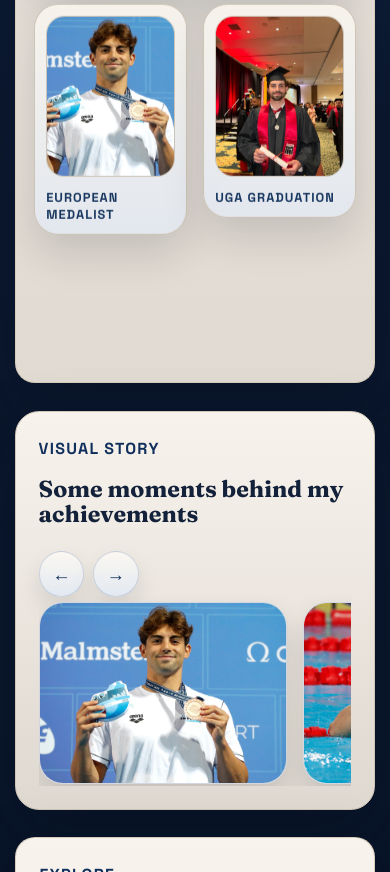
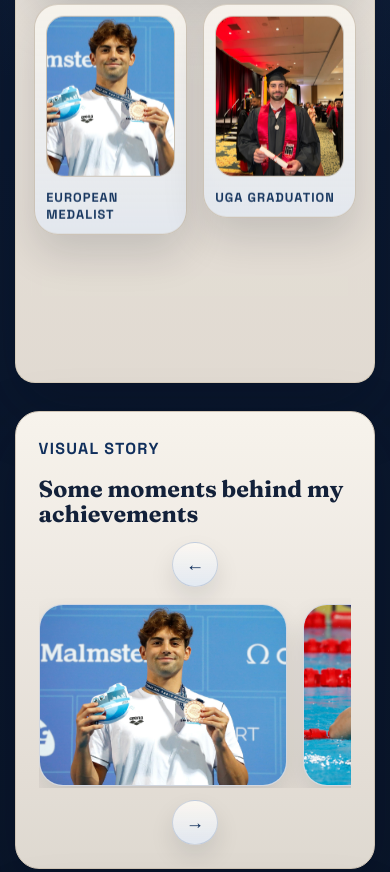
Before and after one commit to Kris1807/Personal-Website, a plain HTML site: page index.html in a window 390 px wide. Shown: the part 1128-2000 px from the top of the page. Drawn offline with Linux system fonts and the light colour scheme.

Commit message:
Move roller controls beside galleries

```diff
--- a/index.html
+++ b/index.html
@@ -52,23 +52,21 @@
     </section>
 
     <section class="card story-strip-card">
-      <div class="story-strip-header marquee-header">
       <div class="section-heading">
         <p class="eyebrow">Visual Story</p>
         <h2>Some moments behind my achievements</h2>
       </div>
-        <div class="marquee-controls" aria-label="Visual story controls">
-          <button type="button" class="marquee-control" data-direction="-1" aria-label="Scroll visual story backward">&larr;</button>
-          <button type="button" class="marquee-control" data-direction="1" aria-label="Scroll visual story forward">&rarr;</button>
-        </div>
-      </div>
 
+      <div class="marquee-stage">
+        <button type="button" class="marquee-control marquee-control-side marquee-control-prev" data-direction="-1" aria-label="Scroll visual story backward">&larr;</button>
         <div class="story-strip-viewport" data-marquee-viewport>
           <div id="story-strip" class="story-strip-track" data-marquee-track>
             <span class="story-strip-skeleton skeleton-button" aria-hidden="true"></span>
             <span class="story-strip-skeleton skeleton-button" aria-hidden="true"></span>
             <span class="story-strip-skeleton skeleton-button" aria-hidden="true"></span>
           </div>
+        </div>
+        <button type="button" class="marquee-control marquee-control-side marquee-control-next" data-direction="1" aria-label="Scroll visual story forward">&rarr;</button>
       </div>
     </section>
 
--- a/site.js
+++ b/site.js
@@ -564,19 +564,15 @@ function renderPhotoGallery(root, options) {
   const section = document.createElement("section");
   section.className = "card detail-card section-gallery-card";
   section.innerHTML = `
-    <div class="section-gallery-header marquee-header">
     <div class="compact-heading">
       <p class="eyebrow">${eyebrow}</p>
       <h2>${title}</h2>
       <p class="gallery-copy">${copy}</p>
     </div>
+    <div class="marquee-stage">
       ${items.length > 1 ? `
-        <div class="marquee-controls" aria-label="${title} controls">
-          <button type="button" class="marquee-control" data-direction="-1" aria-label="Scroll ${title} backward">&larr;</button>
-          <button type="button" class="marquee-control" data-direction="1" aria-label="Scroll ${title} forward">&rarr;</button>
-        </div>
+        <button type="button" class="marquee-control marquee-control-side marquee-control-prev" data-direction="-1" aria-label="Scroll ${title} backward">&larr;</button>
       ` : ""}
-    </div>
       <div class="section-gallery-viewport" data-marquee-viewport>
         <div class="section-gallery-track" data-marquee-track data-repeated="${items.length > 1 ? "true" : "false"}" data-speed="34" data-step="0.82">
         ${repeatedItems
@@ -589,6 +585,10 @@ function renderPhotoGallery(root, options) {
           )
           .join("")}
         </div>
+      </div>
+      ${items.length > 1 ? `
+        <button type="button" class="marquee-control marquee-control-side marquee-control-next" data-direction="1" aria-label="Scroll ${title} forward">&rarr;</button>
+      ` : ""}
     </div>
   `;
   root.appendChild(applyRevealMotion(section, root.children.length));
--- a/styles.css
+++ b/styles.css
@@ -1047,25 +1047,11 @@ body[data-page="landing"] .scroll-progress span {
   overflow: hidden;
 }
 
-.story-strip-header,
-.section-gallery-header {
-  display: flex;
-  align-items: flex-end;
-  justify-content: space-between;
-  gap: 1rem;
-}
-
-.story-strip-header .section-heading,
-.section-gallery-header .compact-heading {
-  margin-bottom: 0;
-  flex: 1 1 auto;
-}
-
-.marquee-controls {
-  display: inline-flex;
+.marquee-stage {
+  display: grid;
+  grid-template-columns: auto minmax(0, 1fr) auto;
   align-items: center;
-  gap: 0.55rem;
-  flex-shrink: 0;
+  gap: 0.85rem;
 }
 
 .marquee-control {
@@ -1101,6 +1087,10 @@ body[data-page="landing"] .scroll-progress span {
 
 .marquee-control[hidden] {
   display: none;
+}
+
+.marquee-control-side {
+  flex-shrink: 0;
 }
 
 .story-strip-viewport {
@@ -1294,14 +1284,13 @@ body[data-page="landing"] .scroll-progress span {
     flex-basis: 248px;
   }
 
-  .story-strip-header,
-  .section-gallery-header {
-    flex-direction: column;
-    align-items: stretch;
+  .marquee-stage {
+    grid-template-columns: minmax(0, 1fr);
+    gap: 0.7rem;
   }
 
-  .marquee-controls {
-    justify-content: flex-start;
+  .marquee-control-side {
+    justify-self: center;
   }
 
   .story-strip-item img {
```
Lines whose indentation alone changed are shown as unchanged.
